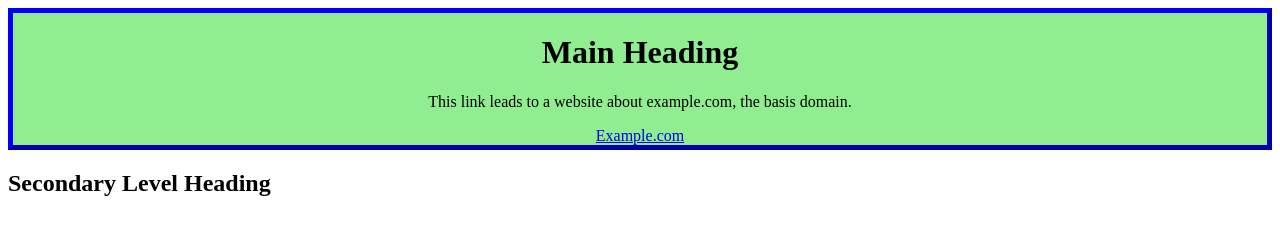
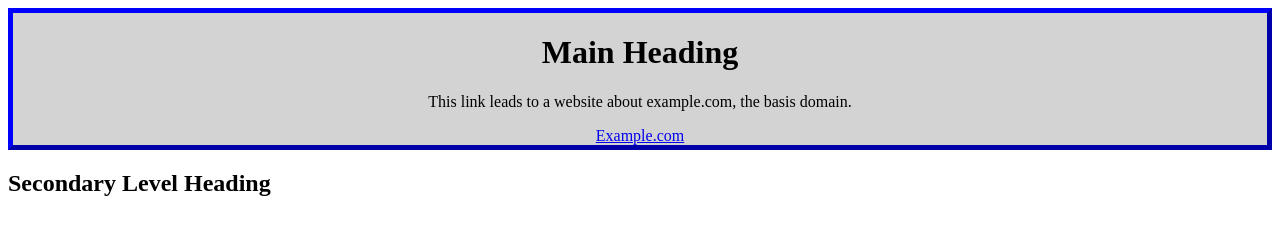
Before and after one commit to UltimateTrouble/senalsilva, a plain HTML site: page index.html in a window 1280 px wide. Drawn offline with Linux system fonts and the light colour scheme.

Commit message:
Update index.html

```diff
--- a/index.html
+++ b/index.html
@@ -8,7 +8,7 @@
     <style>
         .DividerOne {
             border: 5px outset blue;
-            background-color: lightgreen;
+            background-color: lightgray;
             text-align: center;
         }
     </style>
```
